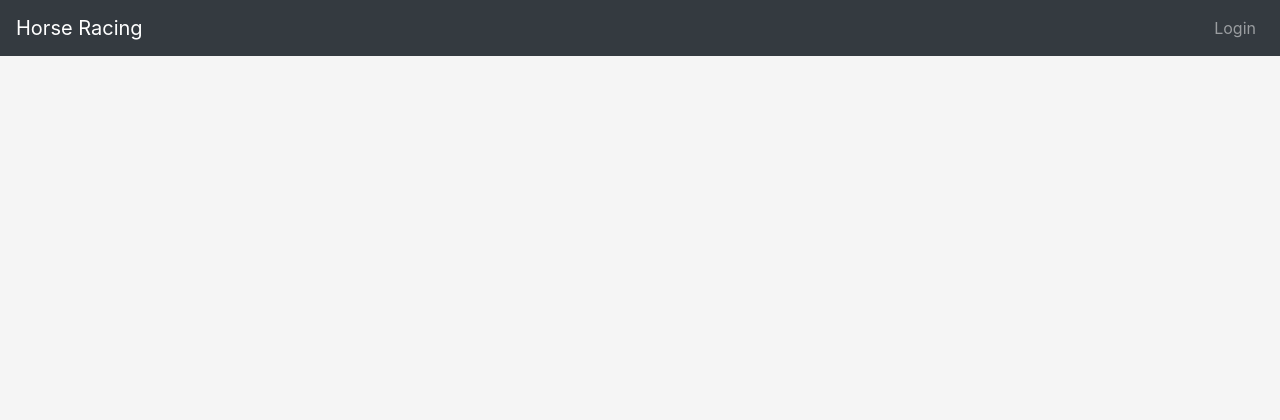
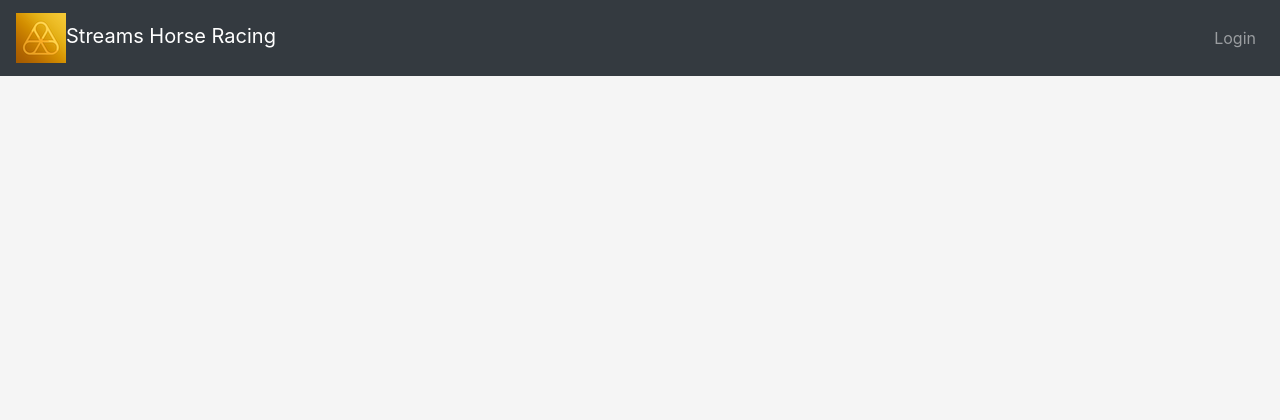
Before and after one commit to madisonkeene/horseracing, a Flask app: page /admin in a window 1280 px wide. Shown: the top 420 px of the page. Run offline with Flask 2, Linux system fonts and the light colour scheme; some libraries are stand-ins or nearby versions.

Commit message:
Add streams branding

```diff
--- a/horseracing/templates/admin/base.html
+++ b/horseracing/templates/admin/base.html
@@ -9,11 +9,11 @@
     <link rel="stylesheet" href="https://stackpath.bootstrapcdn.com/bootstrap/4.4.1/css/bootstrap.min.css" integrity="sha384-Vkoo8x4CGsO3+Hhxv8T/Q5PaXtkKtu6ug5TOeNV6gBiFeWPGFN9MuhOf23Q9Ifjh" crossorigin="anonymous">
     <!-- Custom CSS -->
     <link rel="stylesheet" href="{{ url_for('static', filename='style.css') }}">
-    <title>{% block title %}{% endblock %} - Horse Racing</title>
+    <title>{% block title %}{% endblock %} - Streams Horse Racing</title>
   </head>
   <body>
       <nav class="navbar navbar-expand-md navbar-dark bg-dark fixed-top">
-          <a class="navbar-brand" href="#">Horse Racing</a>
+          <a class="navbar-brand" href="#"><img src="../../static/strike_icon.png" width=50px height=50px>Streams Horse Racing</a>
           <button class="navbar-toggler" type="button" data-toggle="collapse" data-target="#navbarsExampleDefault" aria-controls="navbarsExampleDefault" aria-expanded="false" aria-label="Toggle navigation">
               <span class="navbar-toggler-icon"></span>
           </button>
--- a/horseracing/templates/auth/base.html
+++ b/horseracing/templates/auth/base.html
@@ -9,11 +9,11 @@
     <link rel="stylesheet" href="https://stackpath.bootstrapcdn.com/bootstrap/4.4.1/css/bootstrap.min.css" integrity="sha384-Vkoo8x4CGsO3+Hhxv8T/Q5PaXtkKtu6ug5TOeNV6gBiFeWPGFN9MuhOf23Q9Ifjh" crossorigin="anonymous">
     <!-- Custom CSS -->
     <link rel="stylesheet" href="{{ url_for('static', filename='style.css') }}">
-    <title>{% block title %}{% endblock %} - Horse Racing</title>
+    <title>{% block title %}{% endblock %} - Streams Horse Racing</title>
   </head>
   <body>
       <nav class="navbar navbar-expand-md navbar-dark bg-dark fixed-top">
-          <a class="navbar-brand" href="#">Horse Racing</a>
+          <a class="navbar-brand" href="#"><img src="../../static/strike_icon.png" width=50px height=50px>Streams Horse Racing</a>
           <button class="navbar-toggler" type="button" data-toggle="collapse" data-target="#navbarsExampleDefault" aria-controls="navbarsExampleDefault" aria-expanded="false" aria-label="Toggle navigation">
               <span class="navbar-toggler-icon"></span>
           </button>
--- a/horseracing/templates/bet/base.html
+++ b/horseracing/templates/bet/base.html
@@ -10,13 +10,13 @@
     <link rel="stylesheet" href="https://stackpath.bootstrapcdn.com/bootstrap/4.4.1/css/bootstrap.min.css" integrity="sha384-Vkoo8x4CGsO3+Hhxv8T/Q5PaXtkKtu6ug5TOeNV6gBiFeWPGFN9MuhOf23Q9Ifjh" crossorigin="anonymous">
     <!-- Custom CSS -->
     <link rel="stylesheet" href="{{ url_for('static', filename='style_race.css') }}">
-    <title>{% block title %}{% endblock %} - Horse Racing</title>
+    <title>{% block title %}{% endblock %} - Streams Horse Racing</title>
 </head>
 
 <body>
     <script src="https://code.jquery.com/jquery-3.5.1.min.js" integrity="sha256-9/aliU8dGd2tb6OSsuzixeV4y/faTqgFtohetphbbj0=" crossorigin="anonymous"></script>
     <nav class="navbar navbar-expand-md navbar-dark bg-dark fixed-top">
-        <a class="navbar-brand" href="#">Horse Racing</a>
+        <a class="navbar-brand" href="#"><img src="../../static/strike_icon.png" width=50px height=50px>Streams Horse Racing</a>
         <button class="navbar-toggler" type="button" data-toggle="collapse" data-target="#navbarsExampleDefault" aria-controls="navbarsExampleDefault" aria-expanded="false" aria-label="Toggle navigation">
               <span class="navbar-toggler-icon"></span>
           </button>
--- a/horseracing/templates/errors/base.html
+++ b/horseracing/templates/errors/base.html
@@ -9,11 +9,11 @@
     <link rel="stylesheet" href="https://stackpath.bootstrapcdn.com/bootstrap/4.4.1/css/bootstrap.min.css" integrity="sha384-Vkoo8x4CGsO3+Hhxv8T/Q5PaXtkKtu6ug5TOeNV6gBiFeWPGFN9MuhOf23Q9Ifjh" crossorigin="anonymous">
     <!-- Custom CSS -->
     <link rel="stylesheet" href="{{ url_for('static', filename='style.css') }}">
-    <title>{% block title %}{% endblock %} - Horse Racing</title>
+    <title>{% block title %}{% endblock %} - Streams Horse Racing</title>
   </head>
   <body>
       <nav class="navbar navbar-expand-md navbar-dark bg-dark fixed-top">
-          <a class="navbar-brand" href="#">Horse Racing</a>
+          <a class="navbar-brand" href="#"><img src="../../static/strike_icon.png" width=50px height=50px>Streams Horse Racing</a>
           <button class="navbar-toggler" type="button" data-toggle="collapse" data-target="#navbarsExampleDefault" aria-controls="navbarsExampleDefault" aria-expanded="false" aria-label="Toggle navigation">
               <span class="navbar-toggler-icon"></span>
           </button>
--- a/horseracing/templates/leaderboard/base.html
+++ b/horseracing/templates/leaderboard/base.html
@@ -9,11 +9,11 @@
     <link rel="stylesheet" href="https://stackpath.bootstrapcdn.com/bootstrap/4.4.1/css/bootstrap.min.css" integrity="sha384-Vkoo8x4CGsO3+Hhxv8T/Q5PaXtkKtu6ug5TOeNV6gBiFeWPGFN9MuhOf23Q9Ifjh" crossorigin="anonymous">
     <!-- Custom CSS -->
     <link rel="stylesheet" href="{{ url_for('static', filename='style_race.css') }}">
-    <title>{% block title %}{% endblock %} - Horse Racing</title>
+    <title>{% block title %}{% endblock %} - Streams Horse Racing</title>
   </head>
   <body>
       <nav class="navbar navbar-expand-md navbar-dark bg-dark fixed-top">
-          <a class="navbar-brand" href="#">Horse Racing</a>
+          <a class="navbar-brand" href="#"><img src="../../static/strike_icon.png" width=50px height=50px>Streams Horse Racing</a>
           <button class="navbar-toggler" type="button" data-toggle="collapse" data-target="#navbarsExampleDefault" aria-controls="navbarsExampleDefault" aria-expanded="false" aria-label="Toggle navigation">
               <span class="navbar-toggler-icon"></span>
           </button>
--- a/horseracing/templates/race/base.html
+++ b/horseracing/templates/race/base.html
@@ -9,11 +9,11 @@
     <link rel="stylesheet" href="https://stackpath.bootstrapcdn.com/bootstrap/4.4.1/css/bootstrap.min.css" integrity="sha384-Vkoo8x4CGsO3+Hhxv8T/Q5PaXtkKtu6ug5TOeNV6gBiFeWPGFN9MuhOf23Q9Ifjh" crossorigin="anonymous">
     <!-- Custom CSS -->
     <link rel="stylesheet" href="{{ url_for('static', filename='style_race.css') }}">
-    <title>{% block title %}{% endblock %} - Horse Racing</title>
+    <title>{% block title %}{% endblock %} - Streams Horse Racing</title>
   </head>
   <body>
       <nav class="navbar navbar-expand-md navbar-dark bg-dark fixed-top">
-          <a class="navbar-brand" href="#">Horse Racing</a>
+          <a class="navbar-brand" href="#"><img src="../../static/strike_icon.png" width=50px height=50px>Streams Horse Racing</a>
           <button class="navbar-toggler" type="button" data-toggle="collapse" data-target="#navbarsExampleDefault" aria-controls="navbarsExampleDefault" aria-expanded="false" aria-label="Toggle navigation">
               <span class="navbar-toggler-icon"></span>
           </button>
```
Also changed, not shown: horseracing/static/strike_icon.png (added).
